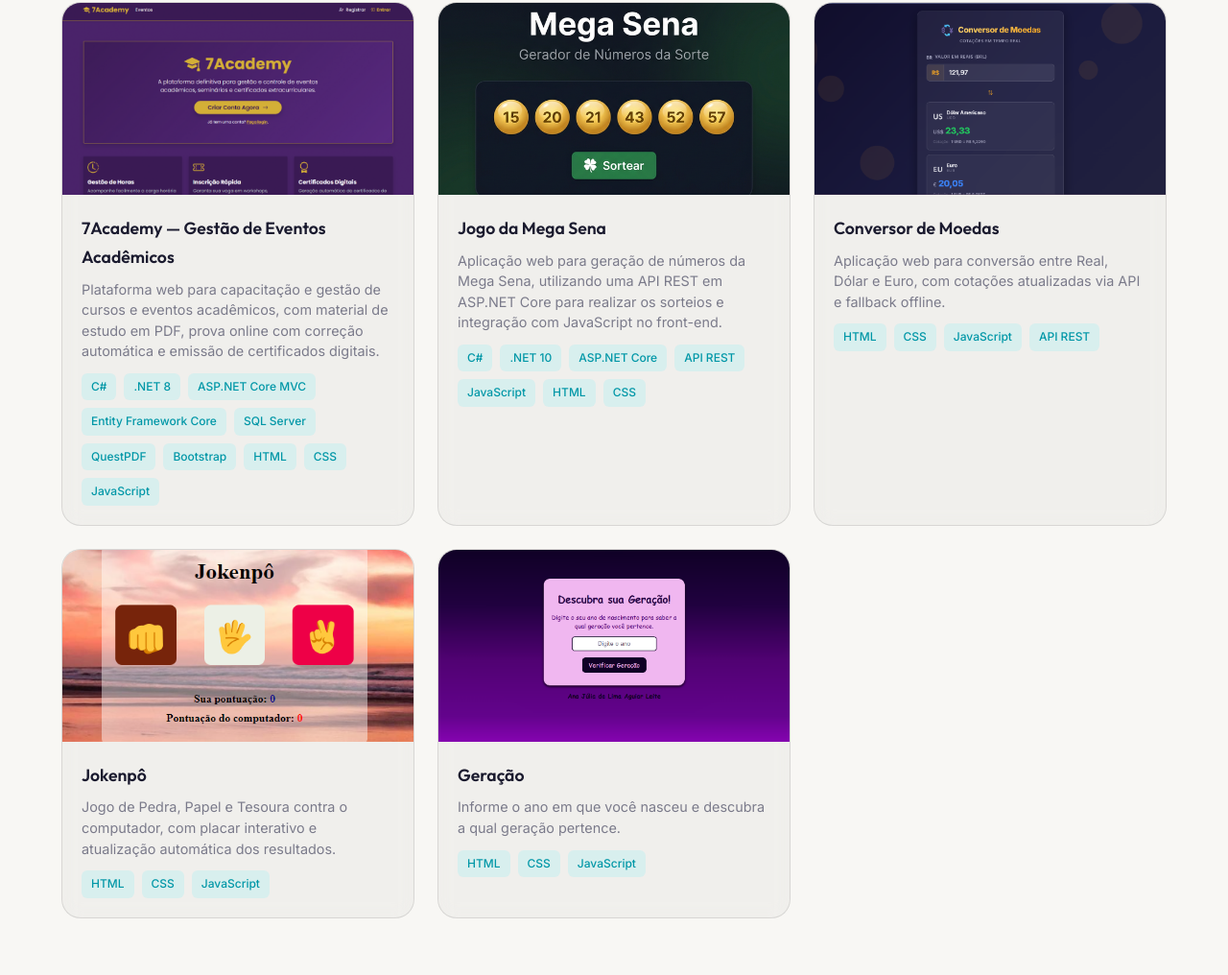
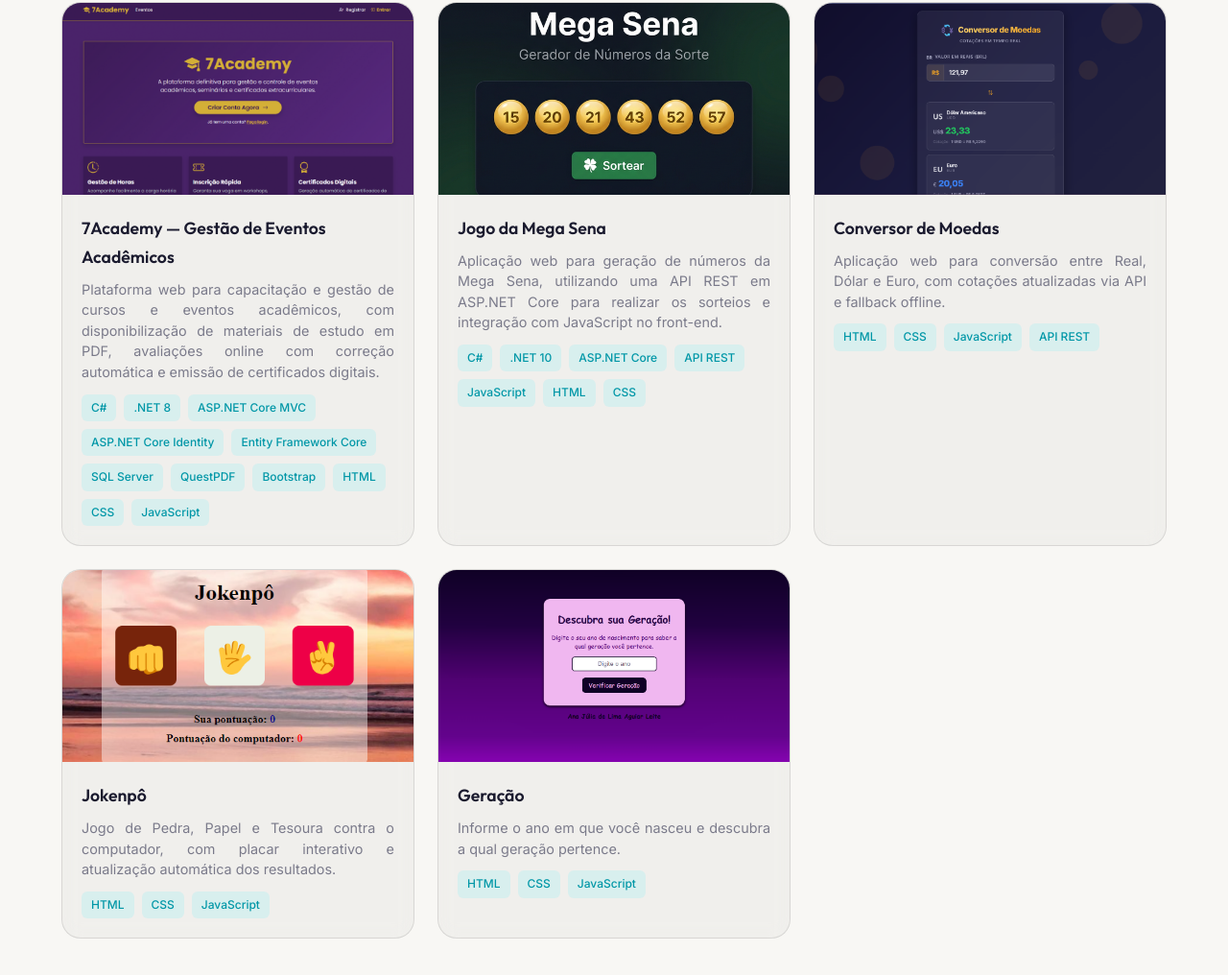
Before and after one commit to anajulialeite/Meu_Portifolio, a plain HTML site: page index.html in a window 1280 px wide. Shown: the part 3647-4663 px from the top of the page at 96% size. Drawn offline with Linux system fonts and the light colour scheme; no server answers.

```diff
--- a/css/styles.css
+++ b/css/styles.css
@@ -815,6 +815,7 @@ ul {
     font-size: 0.9rem;
     margin-bottom: 12px;
     line-height: 1.5;
+    text-align: justify;
 }
 
 .project-tags {
--- a/index.html
+++ b/index.html
@@ -135,7 +135,7 @@
                             <span class="stat-label" data-pt="Tecnologias" data-en="Technologies">Tecnologias</span>
                         </div>
                     </div>
-                    <a href="https://drive.google.com/file/d/1N_pdQrZSKuxEz7x2MTC_8KIyMGVWcfCb/view?usp=sharing"
+                    <a href="https://drive.google.com/file/d/1DgqblqsU5dD-gxFxNNrEGEjgx72FqGkS/view?usp=sharing"
                         target="_blank" class="btn btn-primary" data-pt="📄 Meu Currículo" data-en="📄 My Resume">📄 Meu
                         Currículo</a>
                 </div>
@@ -329,9 +329,9 @@
                     </div>
                     <div class="project-info">
                         <h3 data-pt="7Academy — Gestão de Eventos Acadêmicos" data-en="7Academy — Academic Event Management">7Academy — Gestão de Eventos Acadêmicos</h3>
-                        <p data-pt="Plataforma web para capacitação e gestão de cursos e eventos acadêmicos, com material de estudo em PDF, prova online com correção automática e emissão de certificados digitais."
-                            data-en="Web platform for training and management of academic courses and events, featuring PDF study materials, online exams with automatic grading, and digital certificate issuance.">Plataforma web para capacitação e gestão de cursos e eventos acadêmicos, com material de estudo em PDF, prova online com correção automática e emissão de certificados digitais.</p>
-                        <div class="project-tags"><span>C#</span><span>.NET 8</span><span>ASP.NET Core MVC</span><span>Entity Framework Core</span><span>SQL Server</span><span>QuestPDF</span><span>Bootstrap</span><span>HTML</span><span>CSS</span><span>JavaScript</span></div>
+                        <p data-pt="Plataforma web para capacitação e gestão de cursos e eventos acadêmicos, com disponibilização de materiais de estudo em PDF, avaliações online com correção automática e emissão de certificados digitais."
+                            data-en="Web platform for training and management of academic courses and events, featuring PDF study materials, online assessments with automatic grading, and digital certificate issuance.">Plataforma web para capacitação e gestão de cursos e eventos acadêmicos, com disponibilização de materiais de estudo em PDF, avaliações online com correção automática e emissão de certificados digitais.</p>
+                        <div class="project-tags"><span>C#</span><span>.NET 8</span><span>ASP.NET Core MVC</span><span>ASP.NET Core Identity</span><span>Entity Framework Core</span><span>SQL Server</span><span>QuestPDF</span><span>Bootstrap</span><span>HTML</span><span>CSS</span><span>JavaScript</span></div>
                     </div>
                 </div>
 
```
